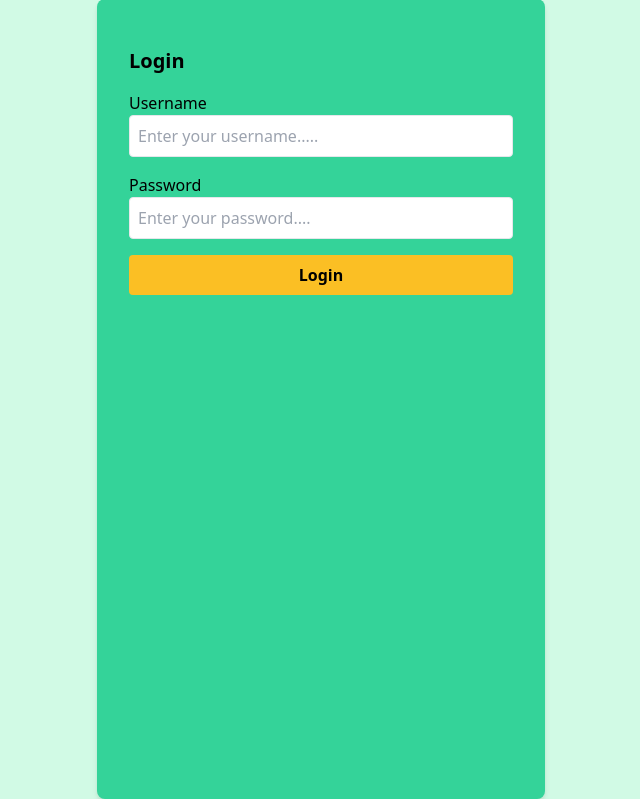
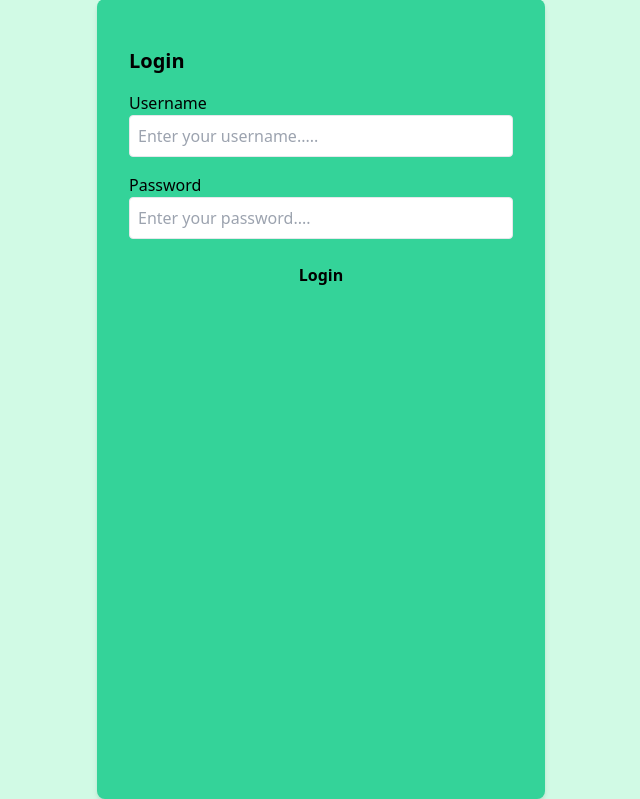
Before and after one commit to kumar7668/AI-Blog-Generator, a Django app: page /login in a window 1280 px wide. Shown: the part 81-880 px from the top of the page, without its empty margins (319-959 px from the left). Run offline with Django 5.2, Linux system fonts and the light colour scheme.

Commit message:
Updated button classes

```diff
--- a/templates/login.html
+++ b/templates/login.html
@@ -41,7 +41,7 @@
                 </div>
 
                 {% endif %}
-                <h2 class="text-xl font-semibold">Login</h2>
+                <h2 class="text-xl font-semibold ">Login</h2>
                 <div>
                     <label for="username" class="block-md-1 font-medium">Username</label>
                     <input type="text" id="username" name="username" placeholder="Enter your username....." class="w-full p-2 border rounded">
@@ -50,7 +50,7 @@
                     <label for="password" class="block-md-1 font-medium">Password</label>
                     <input type="password" id="password" name="password" placeholder="Enter your password...." class="w-full p-2 border rounded">
                 </div>
-                <button type="submit" class="w-full bg-yellow-400 text-black p-2 rounded hover:bg-yellow-800 font-bold weight-bold">Login</button>
+                <button type="submit" class="w-full bg-Grey-400 text-black p-2 rounded hover:bg-yellow-800 font-bold weight-bold">Login</button>
             </form>
 
         </div>
```
